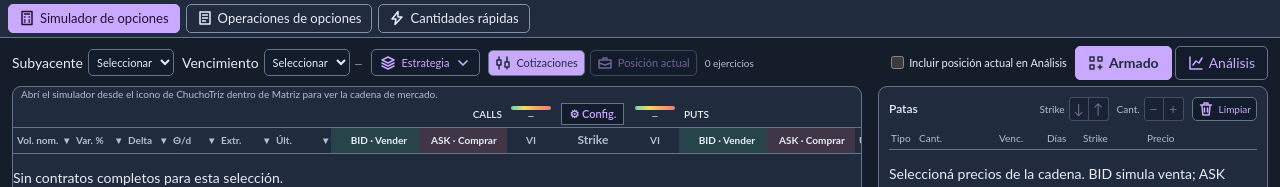
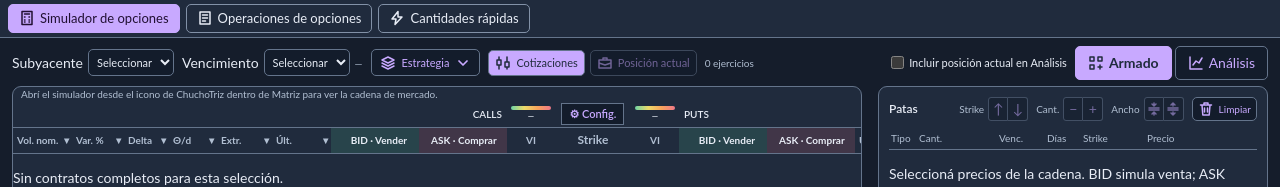
Before and after one commit to ChuchoCoder/ChuchoTriz, a React (Vite) app: page / in a window 1280 px wide. Both pictures are taken after a click on the button "Simulador de opciones". Shown: the top 187 px of the page. Built offline with nearby package versions, Linux system fonts and the light colour scheme.

Commit message:
Invertir las flechas de strike y ajustar el ancho en Armado

```diff
--- a/src/ToolbarIcon.tsx
+++ b/src/ToolbarIcon.tsx
@@ -2,6 +2,8 @@ const paths = {
   simulator: "M3 1.5h10v13H3zM5.5 4h5M5.5 7h.5m4 0h.5m-5 3h.5m4 0h.5m-5 2h.5m4 0h.5",
   operations: "M3 2h10v12H3zM5.5 5h5m-5 3h5m-5 3h3",
   loadTicket: "M7 5V2.5h7v11H7V11m2-5.5h3m-3 5h3M2 8h9m-2-2 2 2-2 2",
+  narrowWidth: "M3 7h10M3 9h10M8 2v3m-2-2 2 2 2-2M8 14v-3m-2 2 2-2 2 2",
+  widenWidth: "M3 7h10M3 9h10M8 5V2m-2 2 2-2 2 2M8 11v3m-2-2 2 2 2-2",
   presets: "M9 1.5 3 9h4l-1 5.5L13 7H9z",
   strategy: "M8 2 2 5l6 3 6-3-6-3ZM2 8l6 3 6-3M2 11l6 3 6-3",
   quotes: "M4 2v3m0 5v4m8-12v5m0 5v2M2 5h4v5H2zM10 7h4v5h-4z",
--- a/src/optionsSimulator/OptionsSimulator.css
+++ b/src/optionsSimulator/OptionsSimulator.css
@@ -71,9 +71,9 @@
 .ct-sim-quick-results .ct-sim-inspect span { font-size: 10px; }
 .ct-sim-quick-results .ct-sim-inspect output, .ct-sim-quick-results .ct-sim-inspect strong { margin-top: 2px; font-size: 12px; overflow-wrap: anywhere; }
 .ct-sim-legs-card { padding: 10px; }
-.ct-sim-leg-toolbar { display: flex; align-items: center; gap: 8px; margin-bottom: 6px; }
+.ct-sim-leg-toolbar { display: flex; flex-wrap: wrap; align-items: center; gap: 8px; margin-bottom: 6px; }
 .ct-sim-leg-toolbar h3 { margin: 0; font-size: 12px; }
-.ct-sim-quick-adjustments { display: flex; gap: 8px; margin-left: auto; }
+.ct-sim-quick-adjustments { display: flex; flex-wrap: wrap; gap: 8px; margin-left: auto; }
 .ct-sim-adjustment-group { display: flex; align-items: center; gap: 4px; }
 .ct-sim-adjustment-group > span { font-size: 10px; color: var(--sim-muted); }
 .ct-sim-adjustment-group > div { display: flex; }
--- a/src/optionsSimulator/OptionsSimulator.tsx
+++ b/src/optionsSimulator/OptionsSimulator.tsx
@@ -7,7 +7,7 @@ import MarketChain, { SignedQuantityInput } from "./MarketChain";
 import ToolbarIcon from "../ToolbarIcon";
 import { preloadOptionTicket } from "../Matriz";
 import { formatExpiryDays, formatOptionAmount, formatOptionExpiry, formatOptionInput, formatOptionNumber, formatOptionVolatility } from "./format";
-import { adjustStrategyQuantity, setStrategyPrice, shiftStrategyStrikes, strategyPriceReferences, type StrikeMarket } from "./strategyAdjustments";
+import { adjustStrategyQuantity, adjustStrategyWidth, setStrategyPrice, shiftStrategyStrikes, strategyPriceReferences, type StrikeMarket } from "./strategyAdjustments";
 import { PositionAccountingConflict, savePositionAccounting, saveUnderlyingCost, signedPositionQuantity, validHistoricalPremium } from "./positionStorage";
 import { optionTicketRestriction, useCaucionMarket, type Contract } from "./market";
 import { caucionReferenceLabel } from "./caucionRate";
@@ -502,12 +502,18 @@ export default function OptionsSimulator({ active = true, marketReference = fals
       return result.ok ? result.legs[0] : leg;
     }) }));
   }
-  function adjust(kind: "strike" | "quantity", direction: -1 | 1, steps = 1) {
+  function strategyAdjustment(draft: Simulation, kind: "strike" | "quantity" | "width", direction: -1 | 1, steps = 1) {
+    if (kind === "strike") return shiftStrategyStrikes(draft, direction, strikeMarket);
+    if (kind === "width") return adjustStrategyWidth(draft, direction, strikeMarket);
+    return adjustStrategyQuantity(draft.legs, direction, steps);
+  }
+  function adjust(kind: "strike" | "quantity" | "width", direction: -1 | 1, steps = 1) {
     setInput(current => {
-      const result = kind === "strike" ? shiftStrategyStrikes(current, direction, strikeMarket) : adjustStrategyQuantity(current.legs, direction, steps);
+      const result = strategyAdjustment(current, kind, direction, steps);
       return result.ok ? { ...current, legs: result.legs } : current;
     });
-    setStatus(kind === "quantity" ? "Cantidades ajustadas conservando las proporciones de todas las patas."
+    setStatus(kind === "width" ? "Ancho de la estrategia ajustado."
+      : kind === "quantity" ? "Cantidades ajustadas conservando las proporciones de todas las patas."
       : input.legs.some(leg => leg.securityId) ? "Strikes desplazados a bases contiguas. Primas y VI copiadas de esta lectura."
       : "Strikes manuales desplazados un punto; primas y VI conservadas.");
   }
@@ -624,12 +630,21 @@ export default function OptionsSimulator({ active = true, marketReference = fals
     <div className="ct-sim-build-summary"><section key={view} className="ct-sim-card ct-sim-legs-card"><div className="ct-sim-leg-toolbar"><h3>{input.position ? "Ajustes simulados" : "Patas"}</h3>
       <div className="ct-sim-quick-adjustments" aria-label="Ajustar toda la estrategia">{([ ["strike", "Strike"], ["quantity", "Cantidad"] ] as const).map(([kind, label]) =>
         <div key={kind} className="ct-sim-adjustment-group" role="group" aria-label={label}><span>{kind === "quantity" ? "Cant." : label}</span><div>{([-1, 1] as const).map(direction => {
-          const result = kind === "strike" ? shiftStrategyStrikes(input, direction, strikeMarket) : adjustStrategyQuantity(input.legs, direction);
+          const result = strategyAdjustment(input, kind, direction);
           const action = `${direction < 0 ? "Bajar" : "Subir"} ${kind === "strike" ? "strikes" : "cantidades"} de toda la estrategia`;
           return <button key={direction} type="button" aria-label={action} disabled={!result.ok} onClick={event => adjust(kind, direction, kind === "quantity" ? quantityClickSteps(event.detail) : 1)}
             title={result.ok ? kind === "strike" ? input.legs.some(leg => leg.securityId) ? "Base contigua por pata; copia prima y VI del destino" : "Paso manual de un punto; conserva prima y VI"
-              : "Clic: 1 unidad de proporción · Doble clic: 10 · Conserva las relaciones entre patas" : result.reason}>{kind === "quantity" ? direction < 0 ? "−" : "+" : direction < 0 ? "↓" : "↑"}</button>;
-        })}</div></div>)}</div>
+              : "Clic: 1 unidad de proporción · Doble clic: 10 · Conserva las relaciones entre patas" : result.reason}>{kind === "quantity" ? direction < 0 ? "−" : "+" : direction < 0 ? "↑" : "↓"}</button>;
+        })}</div></div>)}
+        <div className="ct-sim-adjustment-group" role="group" aria-label="Ancho"><span>Ancho</span><div>{([-1, 1] as const).map(direction => {
+          const result = strategyAdjustment(input, "width", direction);
+          const label = direction < 0 ? "Reducir el ancho de la estrategia" : "Aumentar el ancho de la estrategia";
+          return <button key={direction} type="button" className="ct-tool-icon-button" aria-label={label}
+            disabled={!result.ok} title={result.ok ? label : result.reason} onClick={() => adjust("width", direction)}>
+            <ToolbarIcon name={direction < 0 ? "narrowWidth" : "widenWidth"} />
+          </button>;
+        })}</div></div>
+      </div>
       <button type="button" className="ct-sim-clear-legs ct-tool-icon-button" aria-label={input.position ? "Limpiar ajustes" : "Limpiar patas"}
         onClick={() => { setInput(current => ({ ...current, legs: [] })); setStatus(""); }}><ToolbarIcon name="clear" />Limpiar</button></div>
       <div className="ct-sim-table-scroll"><table aria-label="Patas simuladas con strike, cantidad y prima por unidad">
--- a/src/optionsSimulator/format.ts
+++ b/src/optionsSimulator/format.ts
@@ -28,6 +28,6 @@ export function formatOptionExpiry(expiry: string, monthStyle: "long" | "short"
 }
 
 /** Editable numeric fields accept ordinary decimals, including very small prices. */
-export function formatOptionInput(value: number): string {
-  return value.toLocaleString("en-US", { useGrouping: false, maximumSignificantDigits: 15 });
+export function formatOptionInput(value: number, maximumSignificantDigits = 15): string {
+  return value.toLocaleString("en-US", { useGrouping: false, maximumSignificantDigits });
 }
--- a/src/optionsSimulator/strategyAdjustments.ts
+++ b/src/optionsSimulator/strategyAdjustments.ts
@@ -42,36 +42,68 @@ export function adjustStrategyQuantity(legs: Leg[], direction: -1 | 1, steps = 1
   return { ok: true, legs: legs.map((leg, index) => ({ ...leg, contracts: String(next[index]) })) };
 }
 
-/** Atomic move to adjacent listed strikes; manual-only strategies use a step of one. */
-export function shiftStrategyStrikes(input: Simulation, direction: -1 | 1, market?: StrikeMarket): Adjustment {
+function moveStrategyStrikes(input: Simulation, directions: readonly (-1 | 0 | 1)[], market?: StrikeMarket): Adjustment {
   if (!input.legs.length) return fail("Agregá patas a la estrategia.");
   const native = input.legs.filter(leg => leg.securityId);
   if (!native.length) {
     const strikes = input.legs.map(leg => numeric(leg.strike));
-    if (strikes.some(strike => !Number.isFinite(strike) || strike <= 0 || strike > 1e9 || strike + direction <= 0 || strike + direction > 1e9))
+    if (strikes.some((strike, index) => !Number.isFinite(strike) || strike <= 0 || strike > 1e9 ||
+      strike + directions[index] <= 0 || strike + directions[index] > 1e9))
       return fail("No se pueden desplazar todos los strikes manuales un punto en ese sentido.");
-    return { ok: true, legs: input.legs.map((leg, index) => ({ ...leg, strike: formatOptionInput(strikes[index] + direction) })) };
+    return { ok: true, legs: input.legs.map((leg, index) => directions[index] === 0 ? leg
+      : { ...leg, strike: formatOptionInput(strikes[index] + directions[index]) }) };
   }
   if (native.length !== input.legs.length) return fail("Para mover strikes, usá todas las patas de la cadena o todas manuales.");
   const context = nativeContext(input, market);
   if (!context.ok) return context;
   const source = context.market;
-  const targets: Contract[] = [];
-  for (const current of context.contracts) {
+  const targets: { contract: Contract; index: number }[] = [];
+  for (const [index, current] of context.contracts.entries()) {
+    const direction = directions[index];
+    if (!direction) continue;
     const strikes = [...new Set(source.contracts.filter(contract => contract.kind === current.kind).map(contract => contract.strike))].sort((a, b) => a - b);
     const next = strikes[strikes.indexOf(current.strike) + direction];
     const candidates = source.contracts.filter(contract => contract.kind === current.kind && contract.strike === next);
     if (candidates.length !== 1) return fail("Falta una base contigua única para alguna pata en ese sentido.");
     if (candidates[0].factor !== numeric(input.multiplier)) return fail("El contrato de destino tiene otro factor monetario.");
-    targets.push(candidates[0]);
+    targets.push({ contract: candidates[0], index });
   }
-  const prices = recipePrices({ ok: true, legs: targets.map((contract, index) => ({ contract, side: input.legs[index].side, ratio: 1 })) }, source.quotes, input.currency);
+  const prices = recipePrices({ ok: true, legs: targets.map(({ contract, index }) => ({ contract, side: input.legs[index].side, ratio: 1 })) },
+    source.quotes, input.currency);
   if (!prices.ok) return prices;
-  return { ok: true, legs: input.legs.map((leg, index) => {
-    const contract = targets[index], iv = source.quotes[contract.id].impliedVolatility;
-    return { ...leg, securityId: contract.id, symbol: contract.symbol, strike: String(contract.strike), premium: String(prices.premiums[index]),
-      volatility: iv !== undefined && Number.isFinite(iv) && iv >= 0 ? String(iv) : "" };
-  }) };
+  const legs = [...input.legs];
+  targets.forEach(({ contract, index }, targetIndex) => {
+    const iv = source.quotes[contract.id].impliedVolatility;
+    legs[index] = { ...legs[index], securityId: contract.id, symbol: contract.symbol, strike: formatOptionInput(contract.strike, 21),
+      premium: formatOptionInput(prices.premiums[targetIndex], 21),
+      volatility: iv !== undefined && Number.isFinite(iv) && iv >= 0 ? formatOptionInput(iv, 21) : "" };
+  });
+  return { ok: true, legs };
+}
+
+/** Atomic move to adjacent listed strikes; manual-only strategies use a step of one. */
+export function shiftStrategyStrikes(input: Simulation, direction: -1 | 1, market?: StrikeMarket): Adjustment {
+  return moveStrategyStrikes(input, input.legs.map(() => direction), market);
+}
+
+export function adjustStrategyWidth(input: Simulation, direction: -1 | 1, market?: StrikeMarket): Adjustment {
+  const strikes = input.legs.map(leg => numeric(leg.strike));
+  const distinct = [...new Set(strikes)].sort((a, b) => a - b);
+  if (distinct.length < 2 || distinct.some(strike => !Number.isFinite(strike) || strike <= 0)) {
+    return fail("Ingresá al menos dos strikes distintos y válidos para ajustar el ancho.");
+  }
+  const low = distinct[0], high = distinct[distinct.length - 1];
+  const lowDirection = direction === 1 ? -1 : 1;
+  const directions = strikes.map(strike => strike === low ? lowDirection : strike === high ? direction : 0);
+  const result = moveStrategyStrikes(input, directions, market);
+  if (!result.ok) return result;
+  const moved = result.legs.map(leg => numeric(leg.strike));
+  const boundaries = distinct.map(strike => new Set(moved.filter((_, index) => strikes[index] === strike)));
+  const next = boundaries.map(group => [...group][0]);
+  if (boundaries.some(group => group.size !== 1) || next.some((strike, index) => index > 0 && strike <= next[index - 1])) {
+    return fail("Los extremos deben mantenerse separados y en el mismo orden.");
+  }
+  return result;
 }
 
 export function strategyPriceReferences(input: Simulation, market?: StrikeMarket) {
```
Also changed, not shown: 3 other files (tests, documents, lock files or other folders).
